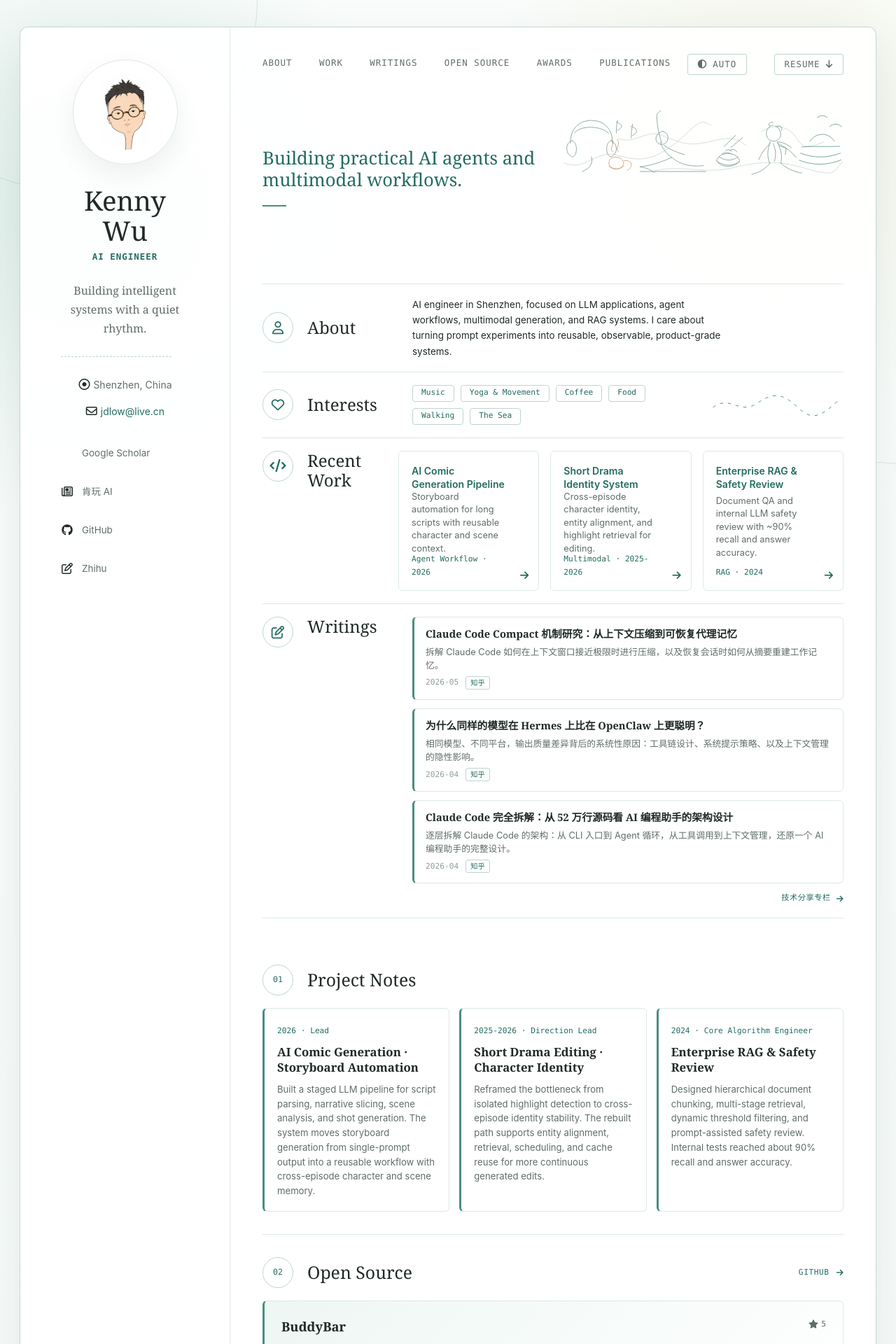
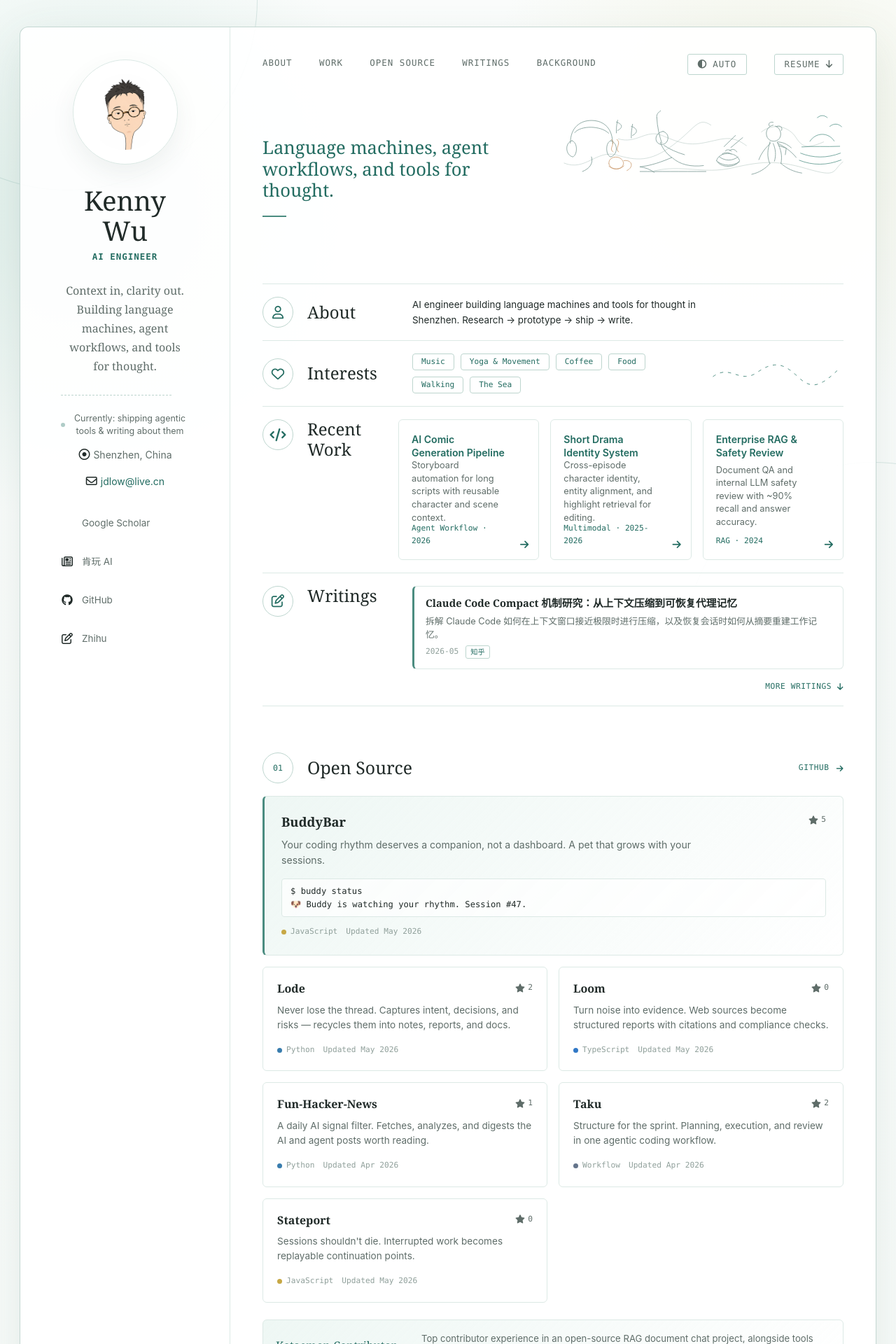
Before and after one commit to KKenny0/KKenny0.github.io, a Jekyll site: the page built from index.md, in a window 1280 px wide. Shown: the top 1920 px of the page at 70% size. Built offline with Jekyll 4.4.1, drawn with Linux system fonts in a browser that asks for light colours; a style sheet for code colours, icons or effects is not loaded; some of the changed text lies outside the part shown.

Commit message:
Align homepage content with SOUL identity: rewrite copy, reorder sections, fix canonical URL
- Rewrite hero title, About, profile blurb to match SOUL voice
- Rewrite all 6 OSS project descriptions with taste statements
- Add CLI snippet to BuddyBar hero-card, profile-status indicator
- Reorder sections: Open Source → Writings → Project Notes → Background
- Merge Publications + Awards into compact Background section
- Fix canonical URL (kenny0 → kkenny0), fix og:url to use site.canonical
- Update nav links, delete 5 unused _includes/*.md files

Co-Authored-By: Claude Opus 4.6 <noreply@anthropic.com>

```diff
--- a/_config.yml
+++ b/_config.yml
@@ -1,14 +1,14 @@
 # Basic Information
 title: Kenny Wu
 position: AI Engineer
-affiliation: Camera Company
+affiliation: Shenzhen
 email: jdlow@live.cn
 
 # Search Engine Optimization (SEO)
 # The following information is used to improve the website traffic from search engines, e.g., Google.
-keywords: AI NLP LLM RAG Computer Vision
-description: AI Engineer specializing in LLM, RAG, and Computer Vision. Building intelligent systems that see, understand, and create.
-canonical: https://kenny0.github.io/
+keywords: AI NLP LLM RAG agents tools-for-thought
+description: Building language machines, agent workflows, and tools for thought. Context in, clarity out.
+canonical: https://kkenny0.github.io/
 
 # Links
 # If you don't need one of them, you may delete the corresponding line.
--- a/_data/projects.yml
+++ b/_data/projects.yml
@@ -3,7 +3,7 @@
 highlight:
   - name: BuddyBar
     url: https://github.com/KKenny0/buddybar
-    description: "Virtual pet statusline for Claude Code -- watches your rhythm, coaches your pace, grows with you."
+    description: "Your coding rhythm deserves a companion, not a dashboard. A pet that grows with your sessions."
     stars: 5
     language: JavaScript
     updated: "2026-05-22"
@@ -11,7 +11,7 @@ highlight:
 
   - name: Lode
     url: https://github.com/KKenny0/Lode
-    description: "Developer workflow memory for AI-assisted engineering. Preserves intent, decisions, risks, and recycles them into daily notes, weekly reports, and architecture docs."
+    description: "Never lose the thread. Captures intent, decisions, and risks — recycles them into notes, reports, and docs."
     stars: 2
     language: Python
     updated: "2026-05-22"
@@ -19,7 +19,7 @@ highlight:
 
   - name: Loom
     url: https://github.com/KKenny0/loom-research
-    description: "CLI that turns web sources into structured research reports with evidence tags, source citations, and automated compliance checks."
+    description: "Turn noise into evidence. Web sources become structured reports with citations and compliance checks."
     stars: 0
     language: TypeScript
     updated: "2026-05-22"
@@ -27,7 +27,7 @@ highlight:
 
   - name: Fun-Hacker-News
     url: https://github.com/KKenny0/Fun-Hacker-News
-    description: "AI-focused Hacker News digest that fetches and analyzes daily AI and agent-related posts with commentary."
+    description: "A daily AI signal filter. Fetches, analyzes, and digests the AI and agent posts worth reading."
     stars: 1
     language: Python
     updated: "2026-04-27"
@@ -35,7 +35,7 @@ highlight:
 
   - name: Taku
     url: https://github.com/KKenny0/Taku
-    description: "Structured AI-assisted development sprint workflow for planning, execution, and review in agentic coding sessions."
+    description: "Structure for the sprint. Planning, execution, and review in one agentic coding workflow."
     stars: 2
     language: Workflow
     updated: "2026-04-24"
@@ -43,7 +43,7 @@ highlight:
 
   - name: Stateport
     url: https://github.com/KKenny0/stateport
-    description: "Local continuity layer for agentic work. Turns interrupted sessions into replayable continuation points via Agent Capsules."
+    description: "Sessions shouldn't die. Interrupted work becomes replayable continuation points."
     stars: 0
     language: JavaScript
     updated: "2026-05-22"
--- a/_layouts/homepage.html
+++ b/_layouts/homepage.html
@@ -50,7 +50,7 @@
     <meta property="og:title" content="{{ site.title }} | {{ site.affiliation }}">
     <meta property="og:description" content="{{ site.description }}">
     <meta property="og:type" content="website">
-    <meta property="og:url" content="https://kenny0.github.io/">
+    <meta property="og:url" content="{{ site.canonical }}">
     <meta property="og:image" content="{{ site.avatar | absolute_url }}">
     <meta name="twitter:card" content="summary">
     <meta name="twitter:title" content="{{ site.title }} | {{ site.affiliation }}">
@@ -77,7 +77,12 @@
         <span class="position-label">{{ site.position }}</span>
         {% endif %}
 
-        <p class="profile-blurb">Building intelligent systems with a quiet rhythm.</p>
+        <p class="profile-blurb">Context in, clarity out. Building language machines, agent workflows, and tools for thought.</p>
+
+        <div class="profile-status">
+          <span class="status-dot" aria-hidden="true"></span>
+          <span>Currently: shipping agentic tools & writing about them</span>
+        </div>
 
         <div class="profile-meta">
           <span>
@@ -150,10 +155,9 @@
         <div>
           <a href="#about">About</a>
           <a href="#work">Work</a>
+          <a href="#open-source">Open Source</a>
           <a href="#writings">Writings</a>
-          <a href="#open-source">Open Source</a>
-          <a href="#awards">Awards</a>
-          <a href="#publications">Publications</a>
+          <a href="#background">Background</a>
         </div>
         <div class="nav-actions">
           <button class="theme-toggle" type="button" data-theme-toggle aria-label="Theme: Auto">
--- a/assets/css/minimal-custom.css
+++ b/assets/css/minimal-custom.css
@@ -257,6 +257,31 @@ header h1 {
   border-bottom: 1px dashed var(--line-strong);
 }
 
+.profile-status {
+  display: flex;
+  align-items: center;
+  gap: 8px;
+  max-width: 210px;
+  margin: 0 0 8px;
+  color: var(--muted);
+  font-size: 0.78rem;
+  line-height: 1.5;
+}
+
+.status-dot {
+  flex-shrink: 0;
+  width: 6px;
+  height: 6px;
+  border-radius: 50%;
+  background: var(--accent);
+  animation: pulse 2.4s ease-in-out infinite;
+}
+
+@keyframes pulse {
+  0%, 100% { opacity: 1; }
+  50% { opacity: 0.35; }
+}
+
 .profile-meta {
   display: grid;
   gap: 15px;
@@ -1061,6 +1086,52 @@ a {
   line-height: 1.55;
 }
 
+.cli-snippet {
+  display: block;
+  margin-top: 10px;
+  margin-bottom: 12px;
+  padding: 8px 12px;
+  color: var(--text);
+  border: 1px solid var(--line);
+  border-radius: 4px;
+  background: var(--chip-bg);
+  font-family: var(--mono);
+  font-size: 0.76rem;
+  line-height: 1.5;
+  white-space: pre-wrap;
+}
+
+.compact-award-list {
+  margin: 0;
+  padding: 0;
+  list-style: none;
+  display: grid;
+  gap: 8px;
+}
+
+.compact-award-list li {
+  display: flex;
+  gap: 10px;
+  align-items: baseline;
+  padding: 6px 0;
+  border-bottom: 1px solid var(--line);
+  color: var(--muted);
+  font-size: 0.84rem;
+  line-height: 1.45;
+}
+
+.compact-award-list li:last-child {
+  border-bottom: none;
+}
+
+.compact-award-list strong {
+  flex-shrink: 0;
+  color: var(--sand);
+  font-family: var(--mono);
+  font-size: 0.72rem;
+  text-transform: uppercase;
+}
+
 .project-meta {
   display: flex;
   flex-wrap: wrap;
@@ -1337,6 +1408,13 @@ button:focus-visible,
     display: none;
   }
 
+  .profile-status {
+    max-width: none;
+    justify-content: center;
+    text-align: center;
+    font-size: 0.72rem;
+  }
+
   .line-note {
     display: flex;
     align-items: center;
--- a/index.md
+++ b/index.md
@@ -4,7 +4,7 @@ layout: homepage
 
 <div class="intro-hero">
   <div class="hero-copy">
-    <h2 class="hero-title">Building practical AI agents and multimodal workflows.</h2>
+    <h2 class="hero-title">Language machines, agent workflows, and tools for thought.</h2>
     <span class="title-rule" aria-hidden="true"></span>
   </div>
 
@@ -88,7 +88,7 @@ layout: homepage
       <i class="fa-regular fa-user"></i>
     </div>
     <h2>About</h2>
-    <p>AI engineer in Shenzhen, focused on LLM applications, agent workflows, multimodal generation, and RAG systems. I care about turning prompt experiments into reusable, observable, product-grade systems.</p>
+    <p>AI engineer building language machines and tools for thought in Shenzhen. Research → prototype → ship → write.</p>
   </section>
 
   <section id="interests" class="feature-row compact-row">
@@ -136,11 +136,74 @@ layout: homepage
     </div>
   </section>
 
-  <section id="writings" class="feature-row writings-row">
+  <section id="writings-preview" class="feature-row writings-row">
     <div class="feature-icon" aria-hidden="true">
       <i class="fa-regular fa-pen-to-square"></i>
     </div>
     <h2>Writings</h2>
+    <div class="writing-cards">
+      {% for article in site.data.writings.articles limit:1 %}
+      <a class="writing-card" href="{{ article.url }}" target="_blank" rel="noopener">
+        <span class="writing-card-title">{{ article.title }}</span>
+        <span class="writing-card-teaser">{{ article.teaser }}</span>
+        <span class="writing-card-meta">
+          <span class="writing-card-date">{{ article.date }}</span>
+          <span class="writing-card-source">{{ article.source }}</span>
+        </span>
+      </a>
+      {% endfor %}
+      <a class="writing-cta" href="#writings" style="margin-top:4px;">More writings <i class="fa-solid fa-arrow-down" aria-hidden="true"></i></a>
+    </div>
+  </section>
+</div>
+
+<div class="detail-sections">
+  <section id="open-source" class="detail-section">
+    <div class="section-heading">
+      <span>01</span>
+      <h2>Open Source</h2>
+      <a href="{{ site.github_link }}" target="_blank" rel="noopener">GitHub <i class="fa-solid fa-arrow-right" aria-hidden="true"></i></a>
+    </div>
+    <div class="project-grid">
+      {% for project in site.data.projects.highlight limit:6 %}
+      <article class="project-card{% if forloop.first %} hero-card{% endif %}">
+        <div class="project-header">
+          <a href="{{ project.url }}" class="project-title" target="_blank" rel="noopener">{{ project.name }}</a>
+          <span class="project-stars">
+            <svg viewBox="0 0 16 16" aria-hidden="true">
+              <path d="M8 .25a.75.75 0 0 1 .673.418l1.882 3.815 4.21.612a.75.75 0 0 1 .416 1.279l-3.046 2.97.719 4.192a.751.751 0 0 1-1.088.791L8 12.347l-3.766 1.98a.75.75 0 0 1-1.088-.79l.72-4.194L.818 6.374a.75.75 0 0 1 .416-1.28l4.21-.611L7.327.668A.75.75 0 0 1 8 .25Z"></path>
+            </svg>
+            {{ project.stars }}
+          </span>
+        </div>
+        <p class="project-description">{{ project.description }}</p>
+        {% if forloop.first %}
+        <code class="cli-snippet">$ buddy status
+🐶 Buddy is watching your rhythm. Session #47.</code>
+        {% endif %}
+        <div class="project-meta">
+          <span class="project-language">
+            <span class="lang-dot lang-{{ project.language | downcase }}"></span>
+            {{ project.language }}
+          </span>
+          {% if project.updated %}
+          <span class="project-updated">Updated {{ project.updated | date: "%b %Y" }}</span>
+          {% endif %}
+        </div>
+      </article>
+      {% endfor %}
+    </div>
+    <div class="contribution-strip">
+      <strong>Kotaemon Contributor</strong>
+      <span>Top contributor experience in an open-source RAG document chat project, alongside tools such as Open-OmniSearch and GraphRAG visualization work.</span>
+    </div>
+  </section>
+
+  <section id="writings" class="detail-section">
+    <div class="section-heading">
+      <span>02</span>
+      <h2>Writings</h2>
+    </div>
     <div class="writing-cards">
       {% for article in site.data.writings.articles %}
       <a class="writing-card" href="{{ article.url }}" target="_blank" rel="noopener">
@@ -155,12 +218,10 @@ layout: homepage
       <a class="writing-cta" href="{{ site.data.writings.collection_url }}" target="_blank" rel="noopener">{{ site.data.writings.collection_label }} <i class="fa-solid fa-arrow-right" aria-hidden="true"></i></a>
     </div>
   </section>
-</div>
 
-<div class="detail-sections">
   <section id="projects" class="detail-section">
     <div class="section-heading">
-      <span>01</span>
+      <span>03</span>
       <h2>Project Notes</h2>
     </div>
     <div class="project-note-grid">
@@ -182,48 +243,13 @@ layout: homepage
     </div>
   </section>
 
-  <section id="open-source" class="detail-section">
+  <section id="background" class="detail-section">
     <div class="section-heading">
-      <span>02</span>
-      <h2>Open Source</h2>
-      <a href="{{ site.github_link }}" target="_blank" rel="noopener">GitHub <i class="fa-solid fa-arrow-right" aria-hidden="true"></i></a>
+      <span>04</span>
+      <h2>Background</h2>
     </div>
-    <div class="project-grid">
-      {% for project in site.data.projects.highlight limit:6 %}
-      <article class="project-card{% if forloop.first %} hero-card{% endif %}">
-        <div class="project-header">
-          <a href="{{ project.url }}" class="project-title" target="_blank" rel="noopener">{{ project.name }}</a>
-          <span class="project-stars">
-            <svg viewBox="0 0 16 16" aria-hidden="true">
-              <path d="M8 .25a.75.75 0 0 1 .673.418l1.882 3.815 4.21.612a.75.75 0 0 1 .416 1.279l-3.046 2.97.719 4.192a.751.751 0 0 1-1.088.791L8 12.347l-3.766 1.98a.75.75 0 0 1-1.088-.79l.72-4.194L.818 6.374a.75.75 0 0 1 .416-1.28l4.21-.611L7.327.668A.75.75 0 0 1 8 .25Z"></path>
-            </svg>
-            {{ project.stars }}
-          </span>
-        </div>
-        <p class="project-description">{{ project.description }}</p>
-        <div class="project-meta">
-          <span class="project-language">
-            <span class="lang-dot lang-{{ project.language | downcase }}"></span>
-            {{ project.language }}
-          </span>
-          {% if project.updated %}
-          <span class="project-updated">Updated {{ project.updated | date: "%b %Y" }}</span>
-          {% endif %}
-        </div>
-      </article>
-      {% endfor %}
-    </div>
-    <div class="contribution-strip">
-      <strong>Kotaemon Contributor</strong>
-      <span>Top contributor experience in an open-source RAG document chat project, alongside tools such as Open-OmniSearch and GraphRAG visualization work.</span>
-    </div>
-  </section>
 
-  <section id="publications" class="detail-section">
-    <div class="section-heading">
-      <span>03</span>
-      <h2>Publications</h2>
-    </div>
+    <h3 style="margin: 0 0 14px; color: var(--text); font-family: var(--serif); font-size: 1.15rem; font-weight: 500;">Publications</h3>
     <div class="publication-list">
       {% for link in site.data.publications.main %}
       <article class="publication-card">
@@ -238,19 +264,14 @@ layout: homepage
       </article>
       {% endfor %}
     </div>
-  </section>
 
-  <section id="awards" class="detail-section">
-    <div class="section-heading">
-      <span>04</span>
-      <h2>Awards</h2>
-    </div>
-    <div class="award-list">
-      <article class="award-silver"><strong>2nd Prize</strong><span>Legal Case Retrieval Task, Challenge of AI in Law (CAIL) 2021</span></article>
-      <article class="award-bronze"><strong>3rd Prize</strong><span>Information Extraction Task, Challenge of AI in Law (CAIL) 2021</span></article>
-      <article class="award-bronze"><strong>3rd Prize</strong><span>Judicial Examination Task, Challenge of AI in Law (CAIL) 2021</span></article>
-      <article class="award-gold"><strong>1st Prize</strong><span>Subway Passenger Flow Prediction, Guangxi Collegiate AI Design Competition 2020</span></article>
-      <article class="award-silver"><strong>2nd Prize</strong><span>CSI Index Prediction, Guangxi Collegiate AI Design Competition 2019</span></article>
-    </div>
+    <h3 style="margin: 28px 0 14px; color: var(--text); font-family: var(--serif); font-size: 1.15rem; font-weight: 500;">Awards</h3>
+    <ul class="compact-award-list">
+      <li><strong>1st Prize</strong> — Subway Passenger Flow Prediction, Guangxi Collegiate AI Design Competition 2020</li>
+      <li><strong>2nd Prize</strong> — Legal Case Retrieval Task, Challenge of AI in Law (CAIL) 2021</li>
+      <li><strong>2nd Prize</strong> — CSI Index Prediction, Guangxi Collegiate AI Design Competition 2019</li>
+      <li><strong>3rd Prize</strong> — Information Extraction Task, Challenge of AI in Law (CAIL) 2021</li>
+      <li><strong>3rd Prize</strong> — Judicial Examination Task, Challenge of AI in Law (CAIL) 2021</li>
+    </ul>
   </section>
 </div>
```
Also changed, not shown: _includes/competitions.md (deleted, +0 -16 lines), _includes/open-source.md (deleted, +0 -69 lines), _includes/projects.md (deleted, +0 -16 lines), _includes/publications.md (deleted, +0 -52 lines), _includes/writings.md (deleted, +0 -26 lines).
